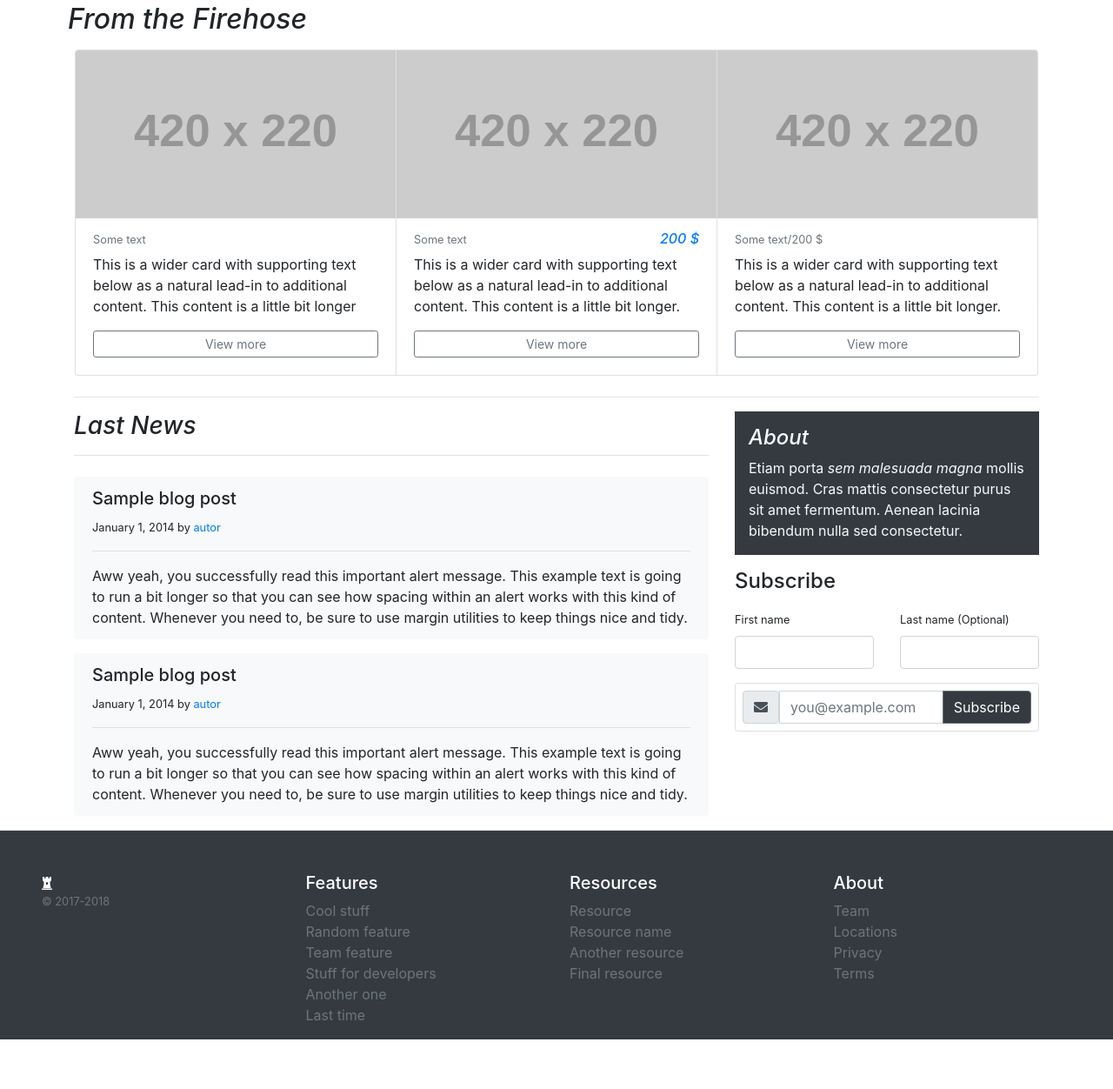
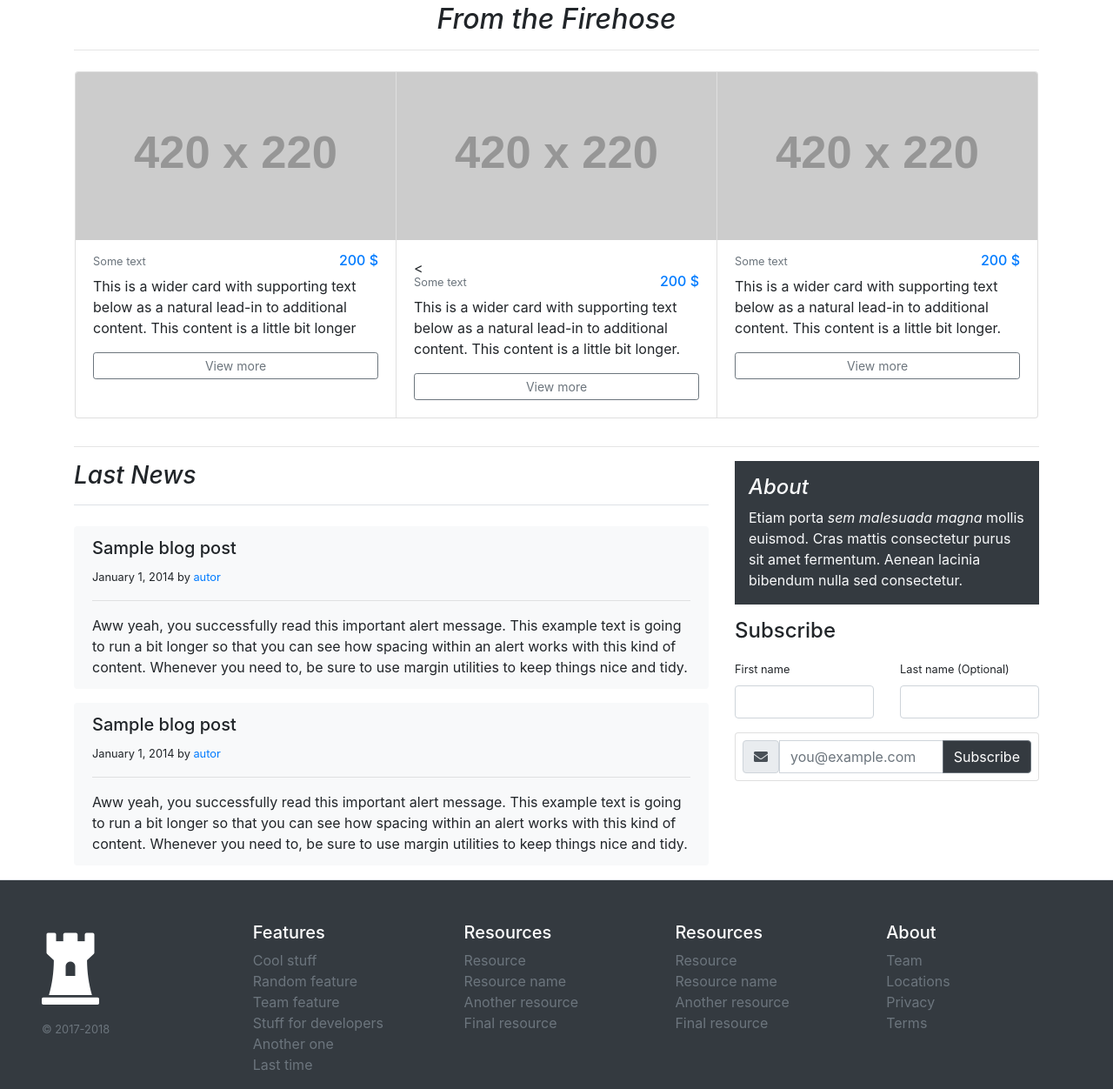
Before and after one commit to Belenkina-Liudmila/DZ2, a plain HTML site: page index.html in a window 1280 px wide. Shown: the part 415-1667 px from the top of the page at 87% size. Before the commit the page ends 1610 px from the top, so only its background shows below. Drawn offline with nearby package versions, Linux system fonts and the light colour scheme; placeholder pictures from the web are drawn by us.

Commit message:
Update index.html

```diff
--- a/index.html
+++ b/index.html
@@ -13,7 +13,7 @@
 
 <header>
 <nav class="navbar navbar-expand-lg navbar-dark bg-dark">
-		<a class="navbar-brand" href="#"><i class="fas fa-chess-rook"></i>Bootstrap</a>
+<a class="navbar-brand my-0 mr-auto font-weight-normal" href="#"><i class="fas fa-chess-rook"></i>Bootstrap</a>
 	<button class="navbar-toggler" type="button" data-toggle="collapse" data-target="#navbarCollapse" aria-controls="navbarSupportedContent"
 		 aria-expanded="false" aria-label="Toggle navigation">
 	    <span class="navbar-toggler-icon"></span>
@@ -40,9 +40,7 @@
 					</div>
 				</li>
 			</ul>
-			<form class="form-inline my-2 my-lg-0">
-				<button class="btn btn-outline-light" disabled type="submit">Sign up</button>
-			</form>
+			<button class="btn btn-outline-light" disabled type="submit">Sign up</button>
 		</div>
 </div>
 </nav>
@@ -60,14 +58,14 @@
  </section>
 
 <main role="main" class="container">
-<div class="row">
-	<h2 class="text-center font-italic mx-2">From the Firehose</h2>
-	<hr class="my-3"></hr>
+<h2 class="text-center font-italic mx-2">From the Firehose</h2>
+<hr class="my-3">
+<div class="row mb-4">
 	<div class="card-group  my-2 mx-3">
 		<div class="card">
 			<img class="card-img-top" src="https://imgplaceholder.com/420x220/55595c/eceeef?font-family=Roboto" alt="Card image cap">
 			<div class="card-body">
-				<h6 class="card-subtitle mb-2 text-muted"><small>Some text</small></h6>
+				<h6 class="card-subtitle mb-2 text-muted"><small>Some text</small><span class="text-primary float-right">200 $</span></h6>
 				<p class="card-text">This is a wider card with supporting text below as a natural lead-in to additional content. This content is a little bit longer</p>
 					<div class="btn-group btn-block">
 						<button type="button" class="btn btn-sm btn-outline-secondary btn-block">View more</button>
@@ -77,7 +75,7 @@
 		<div class="card">
 			<img class="card-img-top" src="https://imgplaceholder.com/420x220/55595c/eceeef?font-family=Roboto" alt="Card image cap">
 			<div class="card-body">
-				<h6 class="card-subtitle mb-2 text-muted"><small>Some text</small><i class="text-primary float-right">200 $</i></h6>
+				<<h6 class="card-subtitle mb-2 text-muted"><small>Some text</small><span class="text-primary float-right">200 $</span></h6>
 				<p class="card-text">This is a wider card with supporting text below as a natural lead-in to additional content. This content is a little bit longer.</p>
 					<div class="btn-group btn-block">
 						<button type="button" class="btn btn-sm btn-outline-secondary btn-block">View more</button>
@@ -87,7 +85,7 @@
 		<div class="card">
 			<img class="card-img-top" src="https://imgplaceholder.com/420x220/55595c/eceeef?font-family=Roboto" alt="Card image cap">
 			<div class="card-body">
-				<h6 class="card-subtitle mb-2 text-muted"><small>Some text</small><span><small class="text-muted">/200 $</small></span></h6>
+				<h6 class="card-subtitle mb-2 text-muted"><small>Some text</small><span class="text-primary float-right">200 $</span></h6>
 				<p class="card-text">This is a wider card with supporting text below as a natural lead-in to additional content. This content is a little bit longer.</p>
 					<div class="btn-group btn-block">
 						<button type="button" class="btn btn-sm btn-outline-secondary btn-block">View more</button>
@@ -151,7 +149,7 @@
 <footer class="pt-4 md-5 pt-md-5 px-5 border-top bg-dark">
 	<div class="row">
 		<div class="col-12 col-md text-white">
-            <i class="fas fa-chess-rook" class="mb-2"></i>
+            <h1 class="display-2"><i class="fas fa-chess-rook"></i></h1>
             <small class="d-block mb-3 text-muted">&copy; 2017-2018</small>
 		</div>
 		<div class="col-6 col-md">
@@ -163,6 +161,15 @@
               <li><a class="text-muted" href="#">Stuff for developers</a></li>
               <li><a class="text-muted" href="#">Another one</a></li>
               <li><a class="text-muted" href="#">Last time</a></li>
+            </ul>
+		</div>
+		<div class="col-6 col-md">
+            <h5 class="text-white">Resources</h5>
+            <ul class="list-unstyled text-small">
+              <li><a class="text-muted" href="#">Resource</a></li>
+              <li><a class="text-muted" href="#">Resource name</a></li>
+              <li><a class="text-muted" href="#">Another resource</a></li>
+              <li><a class="text-muted" href="#">Final resource</a></li>
             </ul>
 		</div>
 		<div class="col-6 col-md">
```
